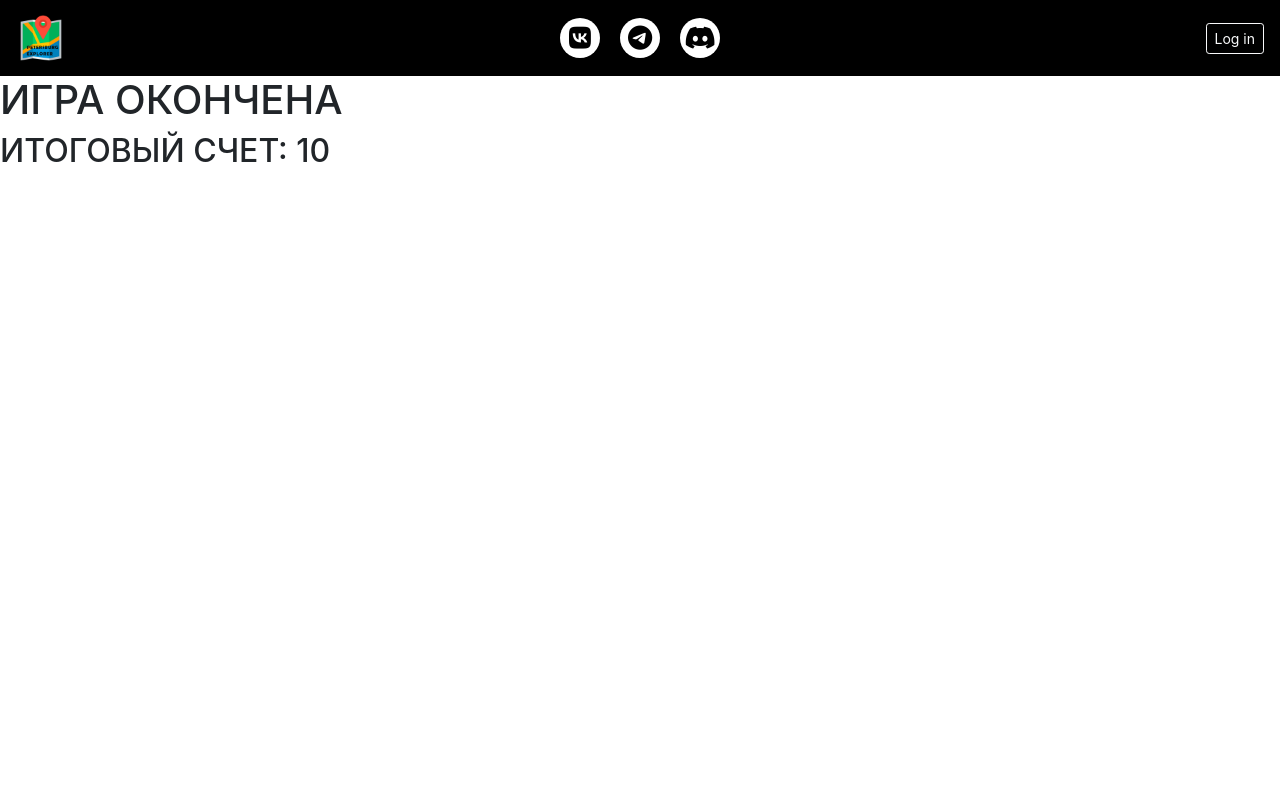
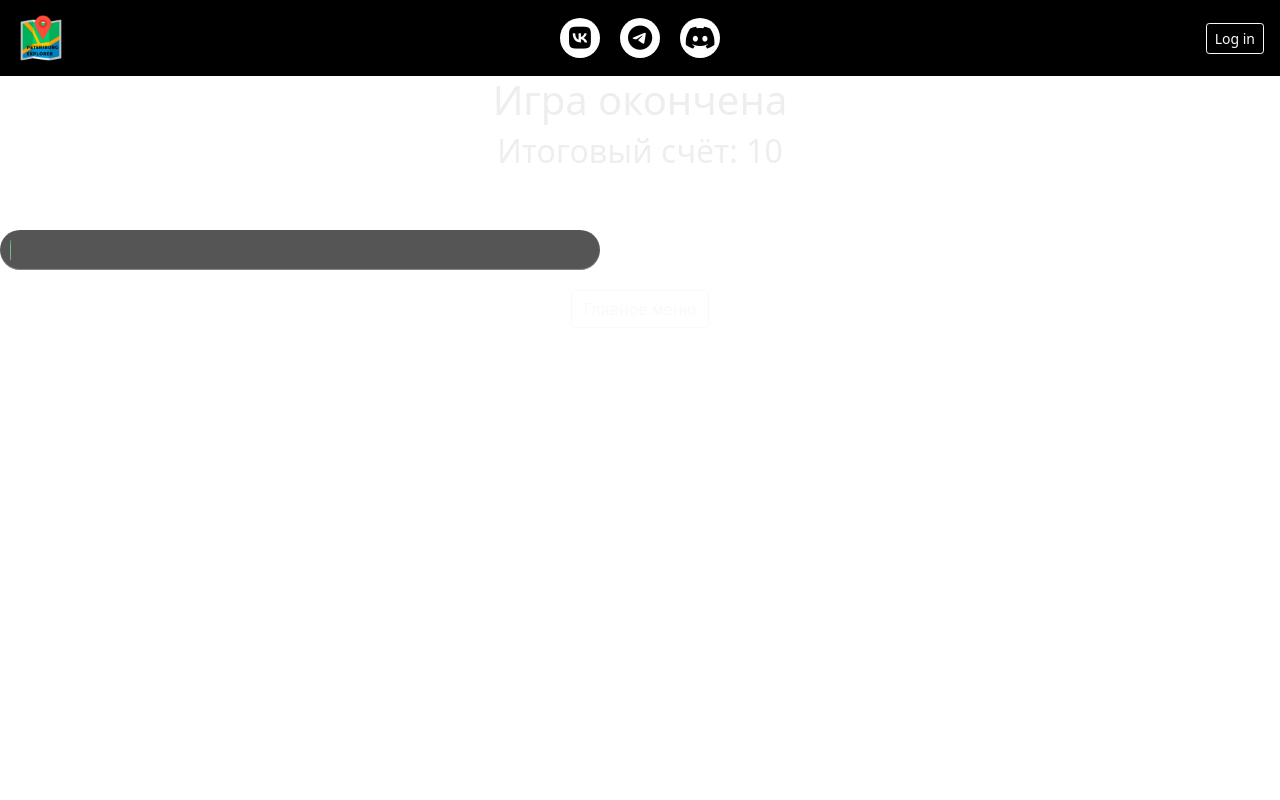
Before and after one commit to dmitriykutsenko/Petersburg-Explorer, a Python web app: template templates/endgame.html in a window 1280 px wide. Run offline with Jinja, Linux system fonts and the light colour scheme; the template is opened without the code that fills it: most values are stand-ins (such as "Sample title", 1, 10 or a date in 2020); some libraries are stand-ins or nearby versions.

Commit message:
+Прогрессбар

```diff
--- /dev/null
+++ b/static/css/end.css
@@ -0,0 +1,89 @@
+.meter {
+  box-sizing: content-box;
+  height: 20px; /* Can be anything */
+  position: relative;
+  margin: 60px 0 20px 0; /* Just for demo spacing */
+  background: #555;
+  border-radius: 25px;
+  padding: 10px;
+  box-shadow: inset 0 -1px 1px rgba(255, 255, 255, 0.3);
+}
+.meter > span {
+  display: block;
+  height: 100%;
+  border-top-right-radius: 8px;
+  border-bottom-right-radius: 8px;
+  border-top-left-radius: 20px;
+  border-bottom-left-radius: 20px;
+  background-color: rgb(43, 194, 83);
+  background-image: linear-gradient(
+    center bottom,
+    rgb(43, 194, 83) 37%,
+    rgb(84, 240, 84) 69%
+  );
+  box-shadow: inset 0 2px 9px rgba(255, 255, 255, 0.3),
+    inset 0 -2px 6px rgba(0, 0, 0, 0.4);
+  position: relative;
+  overflow: hidden;
+}
+.meter > span:after,
+.animate > span > span {
+  content: "";
+  position: absolute;
+  top: 0;
+  left: 0;
+  bottom: 0;
+  right: 0;
+  background-image: linear-gradient(
+    -45deg,
+    rgba(255, 255, 255, 0.2) 25%,
+    transparent 25%,
+    transparent 50%,
+    rgba(255, 255, 255, 0.2) 50%,
+    rgba(255, 255, 255, 0.2) 75%,
+    transparent 75%,
+    transparent
+  );
+  z-index: 1;
+  background-size: 50px 50px;
+  animation: move 2s linear infinite;
+  border-top-right-radius: 8px;
+  border-bottom-right-radius: 8px;
+  border-top-left-radius: 20px;
+  border-bottom-left-radius: 20px;
+  overflow: hidden;
+}
+
+.animate > span:after {
+  display: none;
+}
+
+@keyframes move {
+  0% {
+    background-position: 0 0;
+  }
+  100% {
+    background-position: 50px 50px;
+  }
+}
+
+.nostripes > span > span,
+.nostripes > span::after {
+  background-image: none;
+}
+
+
+* {
+  box-sizing: border-box;
+}
+
+body {
+    background: #fff;
+    text-align: center;
+    color: #eee;
+    font-family: system-ui, sans-serif;
+}
+
+.bar{
+    width: 600px;
+}
--- a/templates/endgame.html
+++ b/templates/endgame.html
@@ -2,7 +2,35 @@
 
 {% block content %}
 
-    <h1>ИГРА ОКОНЧЕНА</h1>
-    <h2>ИТОГОВЫЙ СЧЕТ: {{ score }}</h2>
+<head>
+    <link rel="stylesheet" href="../static/css/end.css" type="text/css">
+</head>
+
+<h1>Игра окончена</h1>
+<h2>Итоговый счёт: {{ score }}</h2>
+{% set percent = score/4000 * 100 %}
+<div class="bar">
+  <div class="meter">
+    <span style="width: {{ percent }}%"></span>
+  </div>
+</div>
+
+<a href="/game/" class="btn btn-outline-light play_button">
+    Главное меню
+</a>
+
+<script type="text/javascript">
+    $(".meter > span").each(function () {
+  $(this)
+    .data("origWidth", $(this).width())
+    .width(0)
+    .animate(
+      {
+        width: $(this).data("origWidth")
+      },
+      1200
+    );
+});
+</script>
 
 {% endblock %}
--- a/templates/start.html
+++ b/templates/start.html
@@ -39,7 +39,7 @@
 </div>
 
 {% if current_user.is_authenticated %}
-<a href="/game" class="btn btn-outline-light play_button">
+<a href="/game/" class="btn btn-outline-light play_button">
     Играть
 </a>
 {% else %}
```
